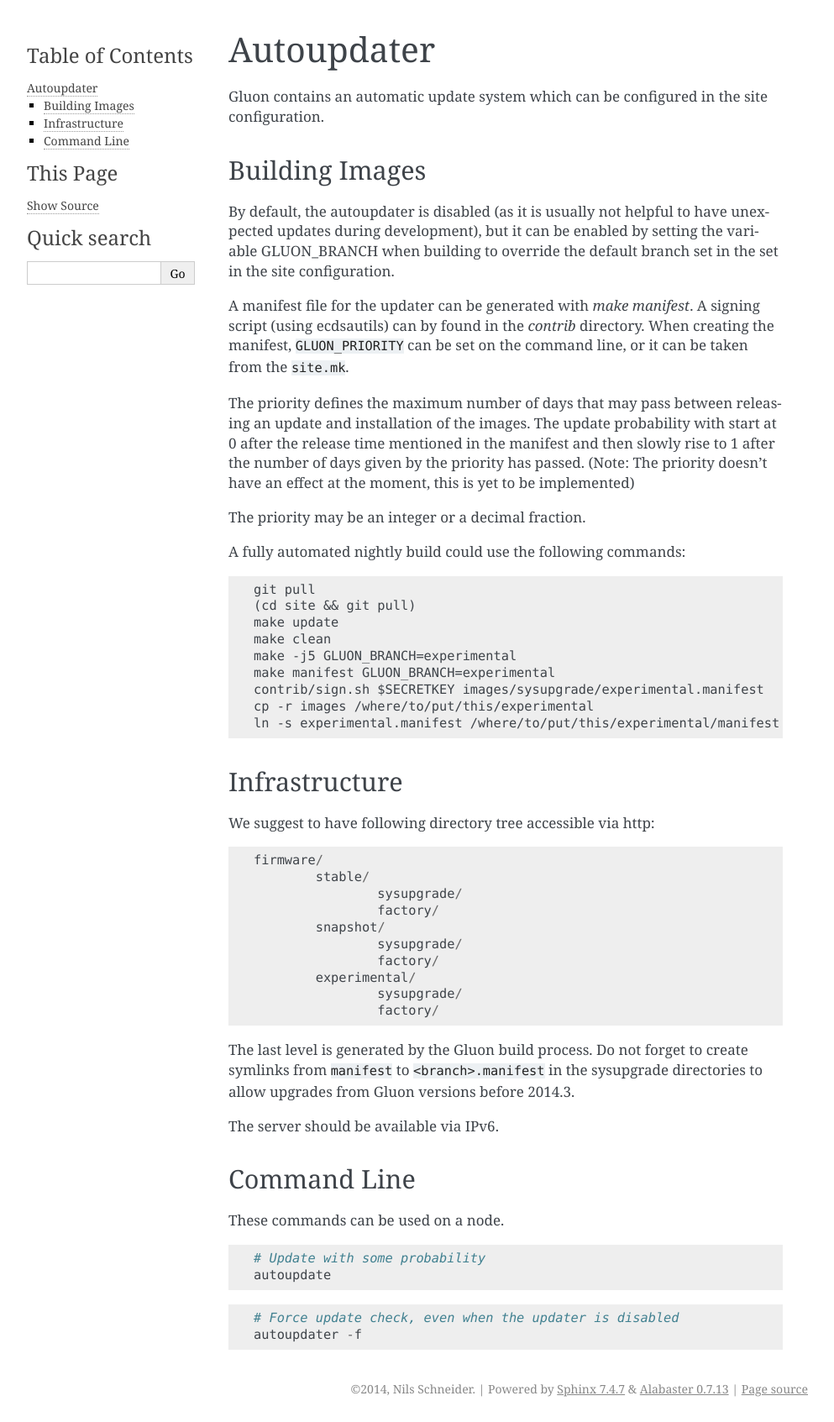
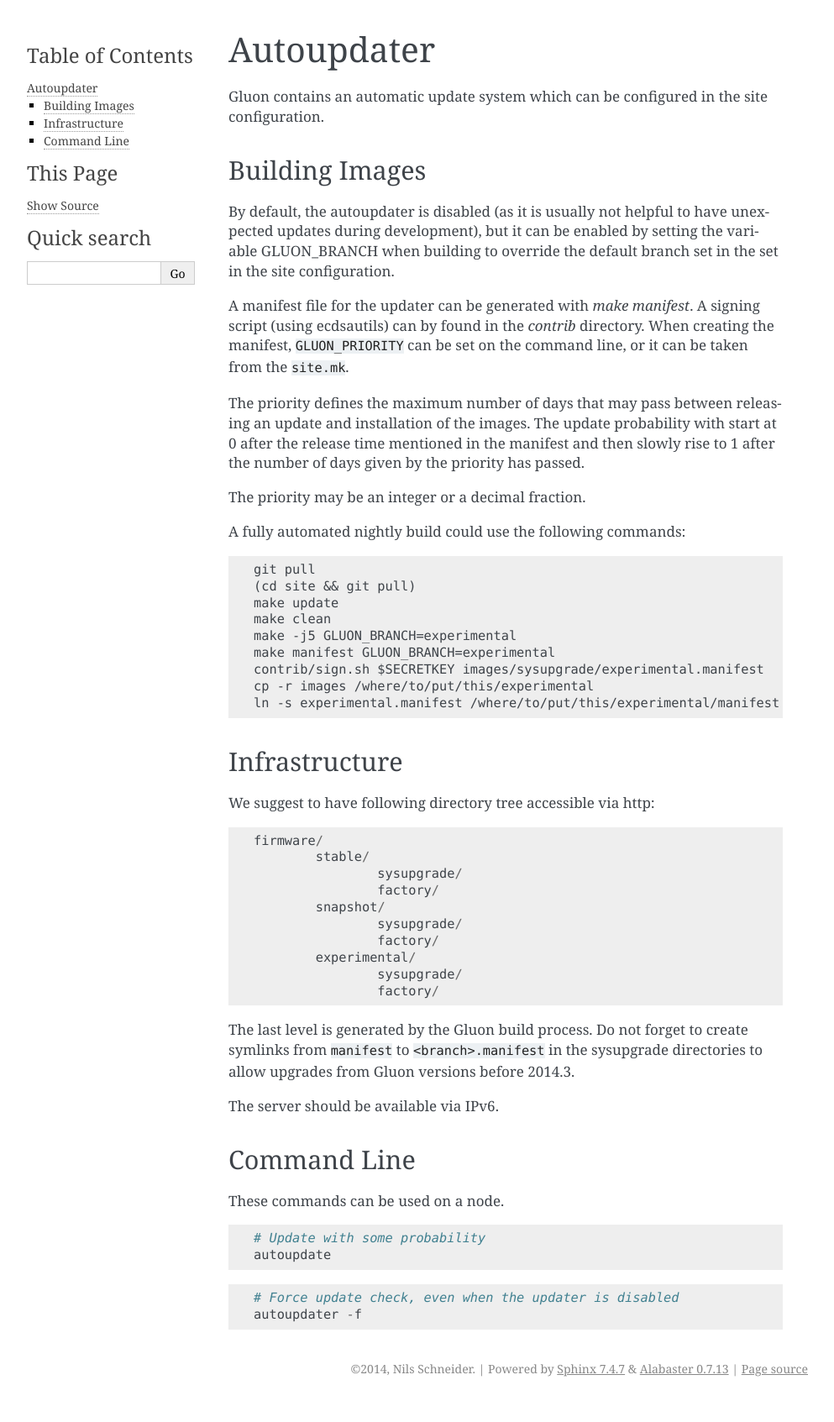
Before and after one commit to freifunk-gluon/gluon, a Sphinx documentation site: the page built from docs/features/autoupdater.rst, in a window 1280 px wide. Shown: the whole page at 84% size, without its empty margins (148-1141 px from the left). Built offline with Sphinx 7.4.7, drawn with Linux system fonts in a browser that asks for light colours; pages that are not in the unit, such as notebooks, are missing from menus; after the commit the page ends 1669 px from its top, so only the background shows below that.

Commit message:
docs: update autoupdater documentation

```diff
--- a/docs/features/autoupdater.rst
+++ b/docs/features/autoupdater.rst
@@ -16,8 +16,7 @@ be set on the command line, or it can be taken from the ``site.mk``.
 
 The priority defines the maximum number of days that may pass between releasing an update and installation
 of the images. The update probability with start at 0 after the release time mentioned in the manifest
-and then slowly rise to 1 after the number of days given by the priority has passed. (Note: The priority
-doesn't have an effect at the moment, this is yet to be implemented)
+and then slowly rise to 1 after the number of days given by the priority has passed.
 
 The priority may be an integer or a decimal fraction.
 
```
